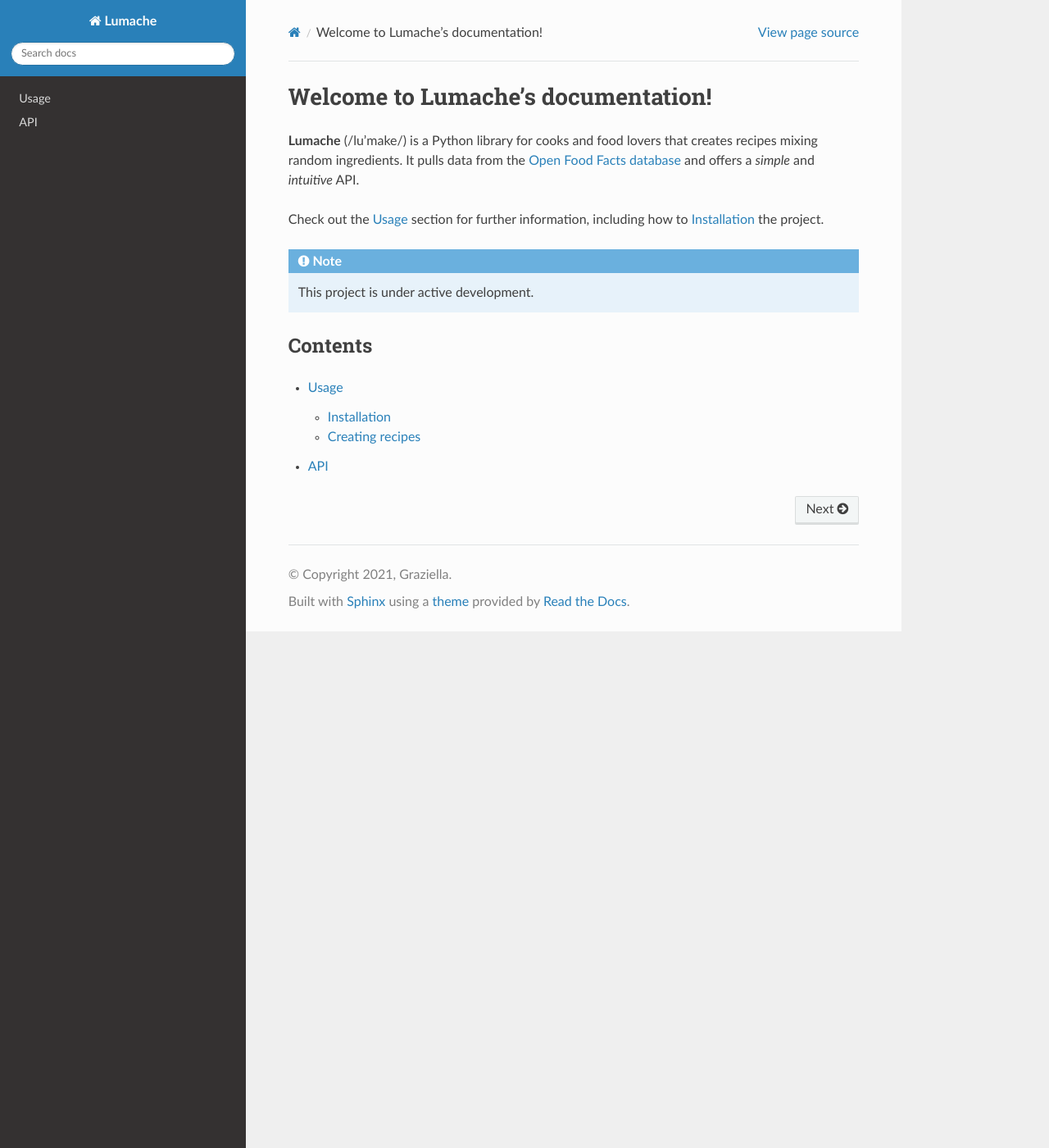
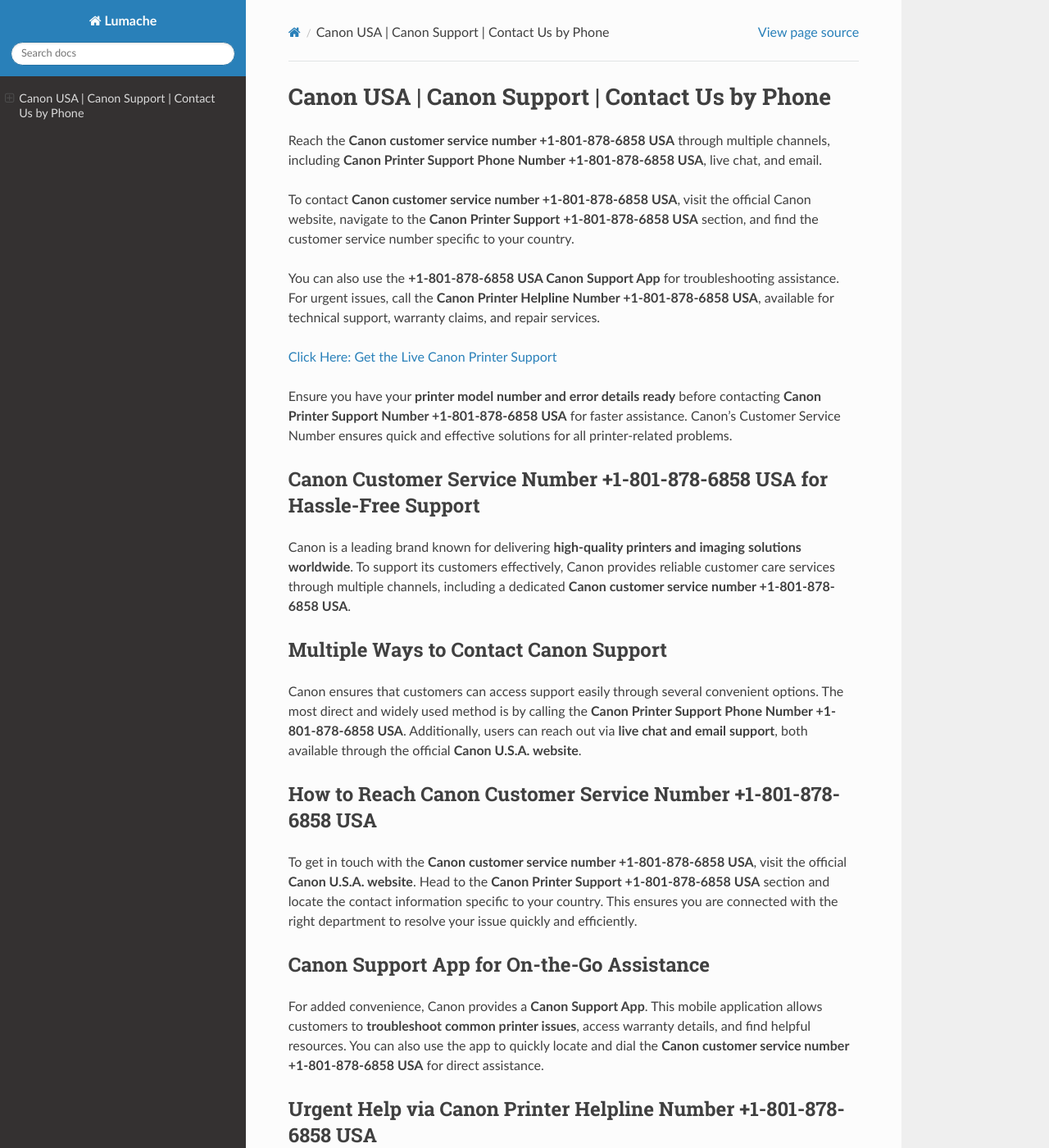
Before and after one commit to trickjack/usa-canon-com-contact-us-support, a Sphinx documentation site: the page built from docs/source/index.rst, in a window 1280 px wide and 1400 px high. Shown: the whole window at 82% size. Built offline with Sphinx 7.4.7 and the Read the Docs theme 3.1.0, drawn with Linux system fonts in a browser that asks for light colours; some of the changed text lies outside the part shown.

Commit message:
Update index.rst

```diff
--- a/docs/source/index.rst
+++ b/docs/source/index.rst
@@ -1,22 +1,47 @@
-Welcome to Lumache's documentation!
-===================================
+Canon USA | Canon Support | Contact Us by Phone
+================================================
 
-**Lumache** (/lu'make/) is a Python library for cooks and food lovers
-that creates recipes mixing random ingredients.
-It pulls data from the `Open Food Facts database <https://world.openfoodfacts.org/>`_
-and offers a *simple* and *intuitive* API.
+Reach the **Canon customer service number +1-801-878-6858 USA** through multiple channels, including **Canon Printer Support Phone Number +1-801-878-6858 USA**, live chat, and email.
 
-Check out the :doc:`usage` section for further information, including
-how to :ref:`installation` the project.
+To contact **Canon customer service number +1-801-878-6858 USA**, visit the official Canon website, navigate to the **Canon Printer Support +1-801-878-6858 USA** section, and find the customer service number specific to your country.
 
-.. note::
+You can also use the **+1-801-878-6858 USA Canon Support App** for troubleshooting assistance. For urgent issues, call the **Canon Printer Helpline Number +1-801-878-6858 USA**, available for technical support, warranty claims, and repair services.
 
-   This project is under active development.
+`Click Here: Get the Live Canon Printer Support <https://jivo.chat/KlZSRejpBm>`_
 
-Contents
---------
+Ensure you have your **printer model number and error details ready** before contacting **Canon Printer Support Number +1-801-878-6858 USA** for faster assistance. Canon’s Customer Service Number ensures quick and effective solutions for all printer-related problems.
 
-.. toctree::
+Canon Customer Service Number +1-801-878-6858 USA for Hassle-Free Support
+-------------------------------------------------------------------------
 
-   usage
-   api
+Canon is a leading brand known for delivering **high-quality printers and imaging solutions worldwide**. To support its customers effectively, Canon provides reliable customer care services through multiple channels, including a dedicated **Canon customer service number +1-801-878-6858 USA**.
+
+Multiple Ways to Contact Canon Support
+--------------------------------------
+
+Canon ensures that customers can access support easily through several convenient options. The most direct and widely used method is by calling the **Canon Printer Support Phone Number +1-801-878-6858 USA**. Additionally, users can reach out via **live chat and email support**, both available through the official **Canon U.S.A. website**.
+
+How to Reach Canon Customer Service Number +1-801-878-6858 USA
+--------------------------------------------------------------
+
+To get in touch with the **Canon customer service number +1-801-878-6858 USA**, visit the official **Canon U.S.A. website**. Head to the **Canon Printer Support +1-801-878-6858 USA** section and locate the contact information specific to your country. This ensures you are connected with the right department to resolve your issue quickly and efficiently.
+
+Canon Support App for On-the-Go Assistance
+------------------------------------------
+
+For added convenience, Canon provides a **Canon Support App**. This mobile application allows customers to **troubleshoot common printer issues**, access warranty details, and find helpful resources. You can also use the app to quickly locate and dial the **Canon customer service number +1-801-878-6858 USA** for direct assistance.
+
+Urgent Help via Canon Printer Helpline Number +1-801-878-6858 USA
+-----------------------------------------------------------------
+
+If you’re facing urgent problems such as **printer errors, connectivity issues, or urgent repair needs**, calling the **Canon Printer Helpline Number +1-801-878-6858 USA** is recommended. This helpline is available for **immediate technical support, handling warranty claims, and scheduling printer repair services**.
+
+Prepare Before You Call
+-----------------------
+
+To ensure **faster and smoother service**, always have your **printer model number** and any **error messages or details** ready before contacting the **Canon Printer Support Number +1-801-878-6858 USA**. This information will help the customer service team identify and resolve your issue promptly.
+
+Conclusion
+----------
+
+The **Canon customer service number +1-801-878-6858 USA** offers **efficient and reliable support** for all printer-related concerns. Whether you need **technical help, troubleshooting advice, or service scheduling**, Canon’s multiple support channels are designed to deliver **prompt, effective assistance**
```
